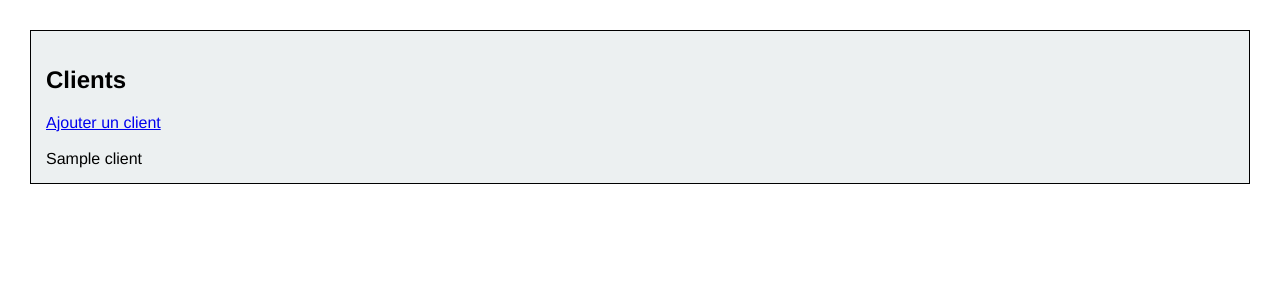
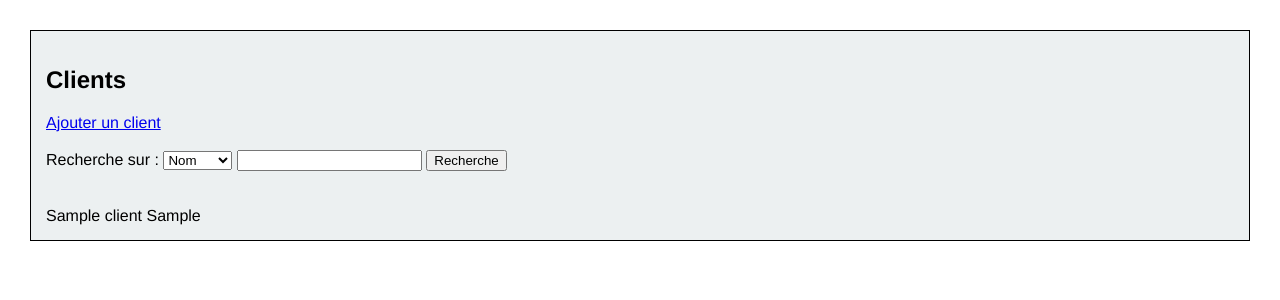
Before and after one commit to Wathis/ProjetCDI, a PHP site: template app/view/client/index.php in a window 1280 px wide. Shown: the part 198-498 px from the top of the page. Run offline with PHP 8.4, Linux system fonts and the light colour scheme; the template is opened without the code that fills it: most values are stand-ins (such as "Sample title", 1, 10 or a date in 2020); some libraries are stand-ins or nearby versions.

Commit message:
recherche sur les noms

```diff
--- a/app/view/client/index.php
+++ b/app/view/client/index.php
@@ -3,9 +3,21 @@
 	<h2>Clients</h2>
 
 	<a href="<?php echo URL . 'client/ajouter' ?>">Ajouter un client</a><br \><br \>
-
+	<form action="<?php echo URL .'client/rechercher' ?>" method="post">
+	<label for='choix'>Recherche sur :</label>
+	<select name='choix'>
+		<option value='Nom' selected>Nom</option>
+		<option value='prenom'>Prenom</option>
+	</select>
+	<input type='text' name='champ'></imput>
+	<input type='submit' value='Recherche'></input>
+	</form>
+	</br></br>
 	<?php foreach ($clients as $client) {
-		echo $client["CL_NOM"] . '<br \>';
+		echo $client["CL_NOM"];
+		echo "       ";
+		echo $client["CL_PRENOM"];
+		echo '</br>';
 	}?>
 
 </div>
--- a/config/config.php
+++ b/config/config.php
@@ -23,4 +23,4 @@ define('BDD_TYPE',"mysql");
 define('BDD_HOST', '127.0.0.1');
 define('BDD_NAME','projet_php');
 define('BDD_USER', 'root');
-define('BDD_PASS', 'root');
+define('BDD_PASS', '');
```
Also changed, not shown: app/controller/ClientController.php (+8 -0 lines), app/model/Article.php (+0 -30 lines), app/model/Client.php (+8 -0 lines), public/.htaccess.
